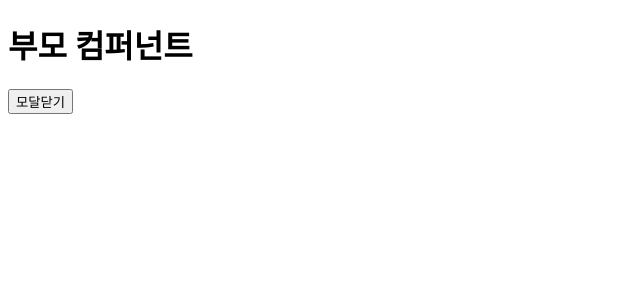
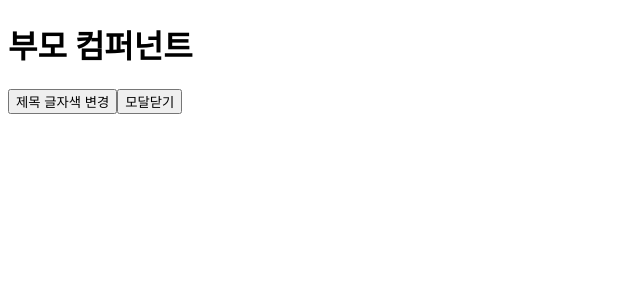
Before and after one commit to yuna-c/React-tutorial, a React (Create React App) app: page / in a window 1280 px wide. Shown: the top 300 px of the page, without its empty margins (0-640 px from the left). Built offline with nearby package versions, Linux system fonts and the light colour scheme.

Commit message:
1122 미션 2 버튼 글씨 색 변경

```diff
--- a/src/App.jsx
+++ b/src/App.jsx
@@ -2,58 +2,29 @@ import Modal from './modal/Modal';
 import { useState } from 'react';
 
 export default function App() {
-	console.log('app re-rendered');
-	// useState hook 배열반환
-	// [초기 state 값, 해당 state 변경 전용 함수]
 	const [IsOpen, setIsOpen] = useState(false);
-	/*
-	const handleModal = (e) => {
-		console.log('handleModal called');
-		// setIsOpen(true);
-		setIsOpen(!IsOpen);
-		//setIsChange(!IsChange);
-	};
-	*/
+	// 미션2 - 버튼 클릭시 h1의 글자색 변경처리( 직접 변경할 색상을 인수로 전달 처리)
+
+	const [Color, setColor] = useState('black');
+
 	return (
 		<>
-			<h1>부모 컴퍼넌트</h1>
+			<h1 style={{ color: Color }}>부모 컴퍼넌트</h1>
 			<button
 				onClick={() => {
-					// handleModal
+					setColor('hotpink');
+				}}
+			>
+				제목 글자색 변경
+			</button>
+			<button
+				onClick={() => {
 					setIsOpen(!IsOpen);
 				}}
 			>
 				{IsOpen ? '모달열기' : '모달닫기'}
 			</button>
-			{/* 삼항 연산자 */}
 			{IsOpen && <Modal />}
-			{/* {isOpen ? <Modal /> : null} */}
 		</>
 	);
 }
-/*
-libraray vs framework
-- librara(react, jQuery) : 자주쓰는 편의기능의 문법만 따로 준비되어 있는 구조라서 어떤 프로젝트 구조라도 해당 문법만 가지고 와 쓰면기 때문에 강제력이 적으므로, 코드의 응용범위가 넓고, 개발자 역량에 따라서 해당코드를 조합 가능하기 때문에 난이도가 있다.
-
-- framework(angular. vue, next) : 모든 시스템들을 강제해서 framework만의 고유 문법을 활용해서 개발 가능하기 떄문의 작업자의 개입이 최소, 코드 난이도는 쉽지만, 응용범위가 적어짐
-
-react에서의 hook 개념(16버전 새로 생긴 개념, 이전까지는 객체지향의 class 기반)
-- 리액트에서 많이 쓰는 기능들을 함수형태로 모아놓은 기능 모음집(리액트 기반의 필수 내장 플러그인)
-
-리액트 hook의 기본 convention(규악)
-- 함수 이름의 시작을 use
-- return 값을 내보냄
-- hook은 핸들러 함수 안쪽, 또 다른 hook 안에서 호출 불가
--컴포넌트 함수의 상위 루트단에서만 호출 가능
-
-리액트에서 가장 많이 쓰이는 기본 hook 3대장
-- useState : 화면에 재 랜더링을 담당하는 중요한 정보값을 담을 그릇을 생성 및 관리
-- useEffect : 해당 컴포넌트의 생명주기(life Cycle)을 관리 하기 위함
-- useRef : 화면에 재 랜더링을 유발하지 않으며, 특정 값을 관리, 가상돔이 아닌 리얼돔을 직접 선택시
-
-CustomHook : 사용자가 필요에 의해서 직접 등록하는 hook
-- 내장되어 있는 hook이 아니고 사용자가 직접 만드는 hook
-- 규칙은 기존 hook과 동일(use, handler안에 못하는 그런고..)
-
-https://velog.io/@mingle_1017/React-%EB%AA%A8%EB%8B%AC-%EC%B0%BD-%EA%B5%AC%ED%98%84%ED%95%B4%EB%B3%B4%EA%B8%B0%EB%9D%BC%EC%9D%B4%EB%B8%8C%EB%9F%AC%EB%A6%AC-react-modal
-*/
```
